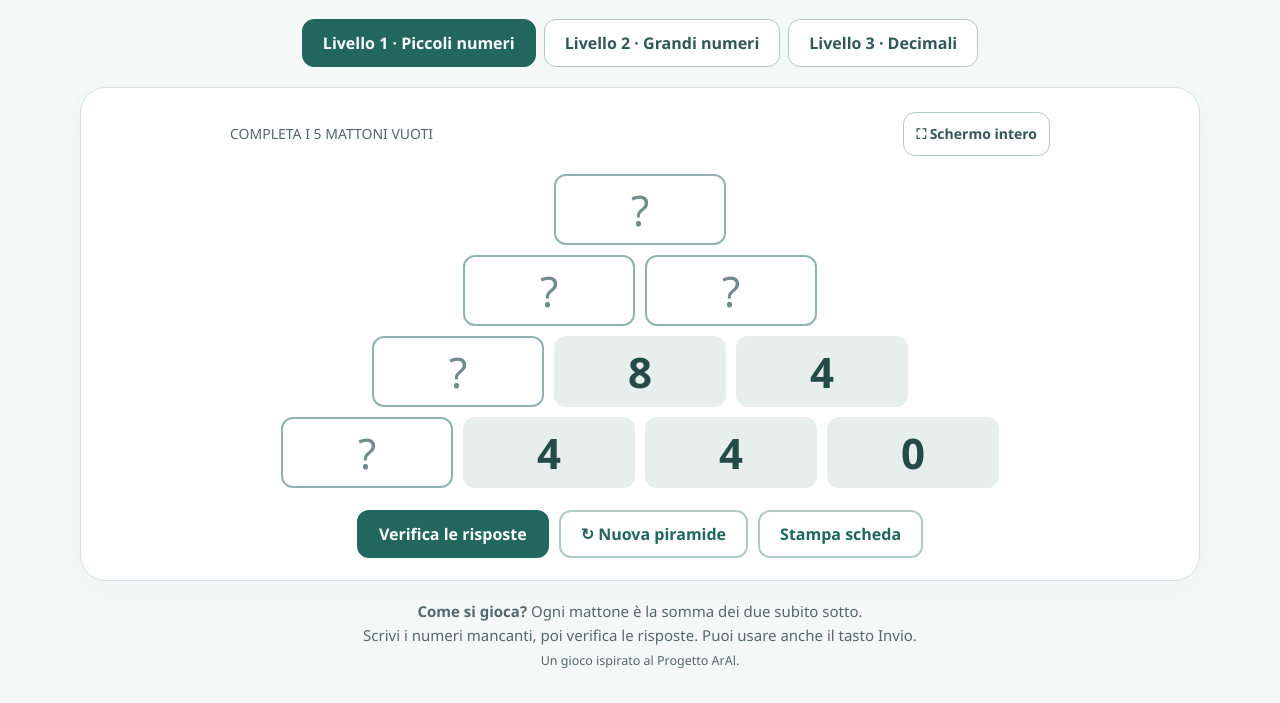
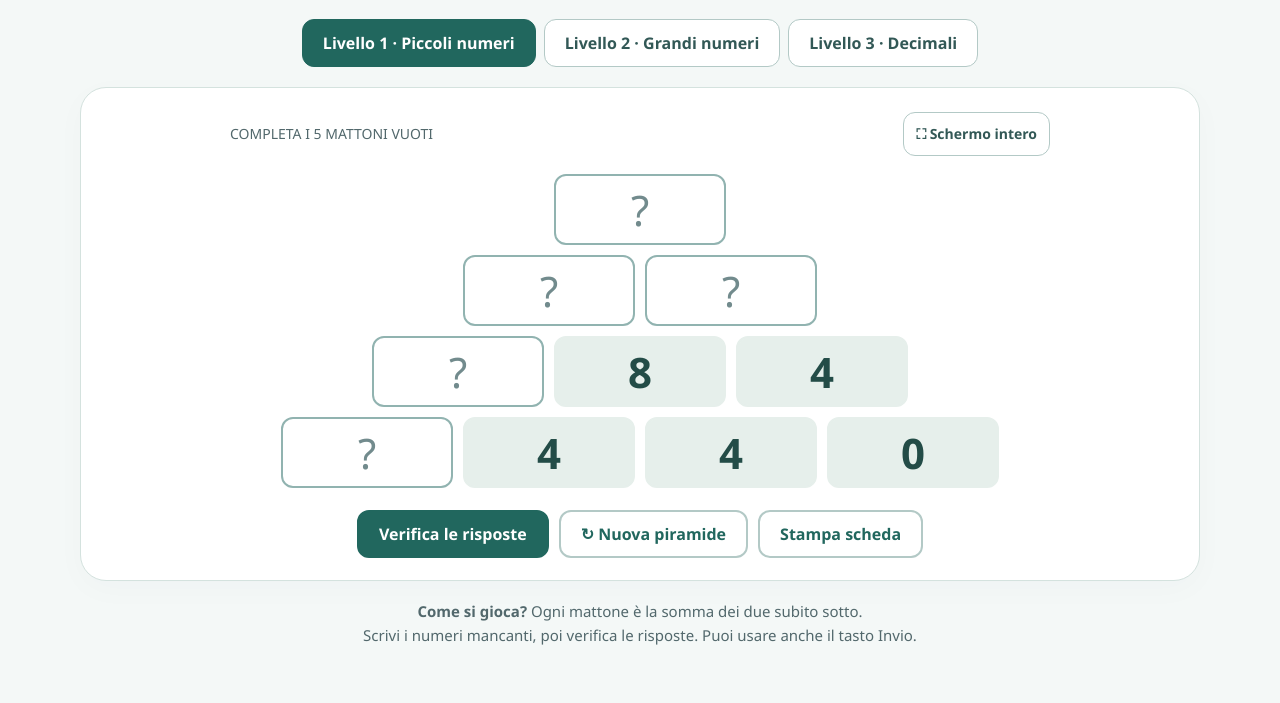
Before and after one commit to rdiianni-alt/matematichenonsinasce, a plain HTML site: page piramide.html in a window 1280 px wide. Shown: the part 241-944 px from the top of the page. After the commit the page ends 920 px from the top, so only its background shows below. Drawn offline with Linux system fonts and the light colour scheme.

Commit message:
Rimuove il riferimento al Progetto ArAl dalla piramide

```diff
--- a/piramide.html
+++ b/piramide.html
@@ -137,7 +137,7 @@
   </div>
 
   </main>
-  <div class="footer-intro"><strong>Come si gioca?</strong> Ogni mattone è la somma dei due subito sotto.<br>Scrivi i numeri mancanti, poi verifica le risposte. Puoi usare anche il tasto Invio.<br><small>Un gioco ispirato al Progetto ArAl.</small></div>
+  <div class="footer-intro"><strong>Come si gioca?</strong> Ogni mattone è la somma dei due subito sotto.<br>Scrivi i numeri mancanti, poi verifica le risposte. Puoi usare anche il tasto Invio.</div>
 
 </div>
 
```
